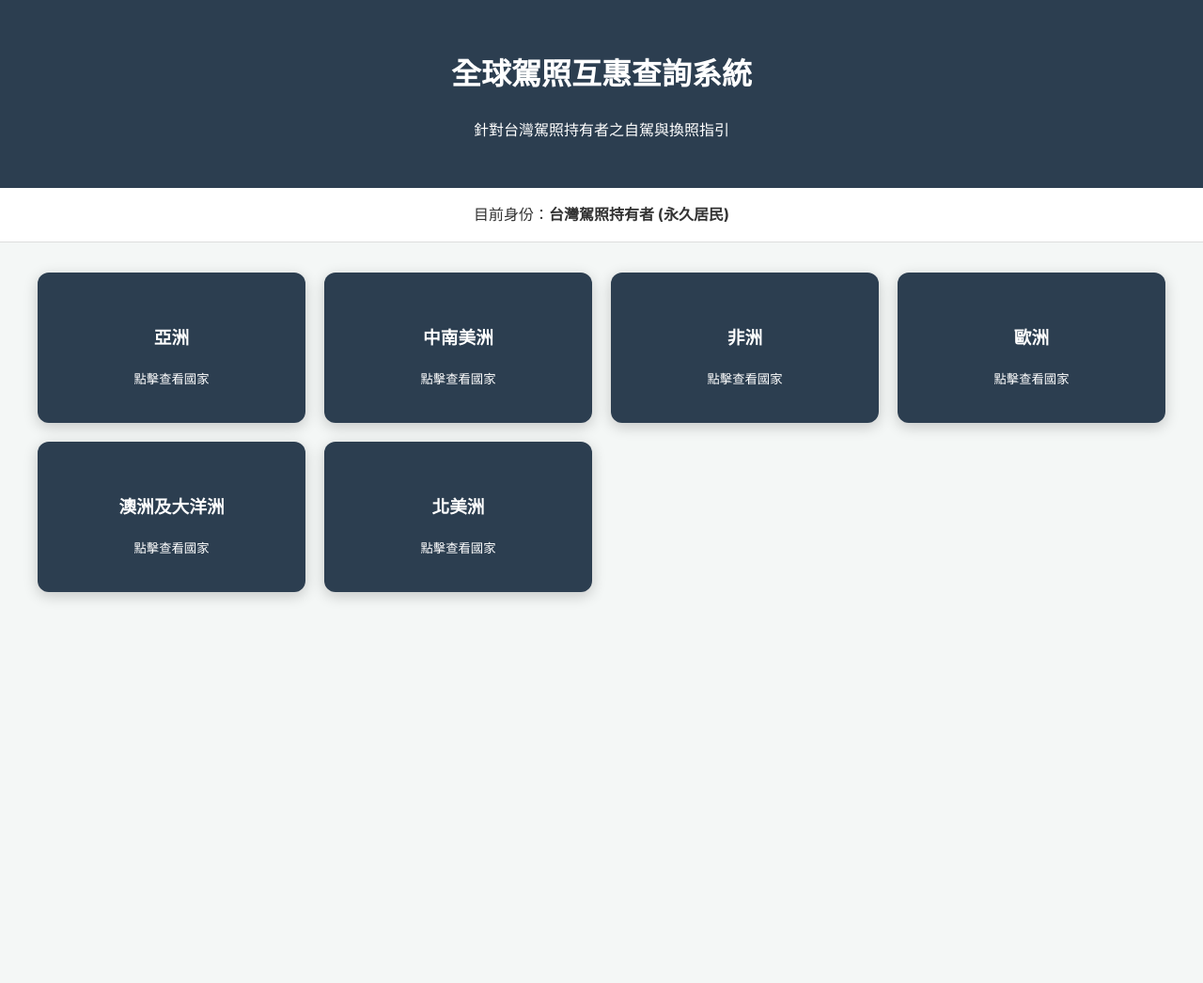
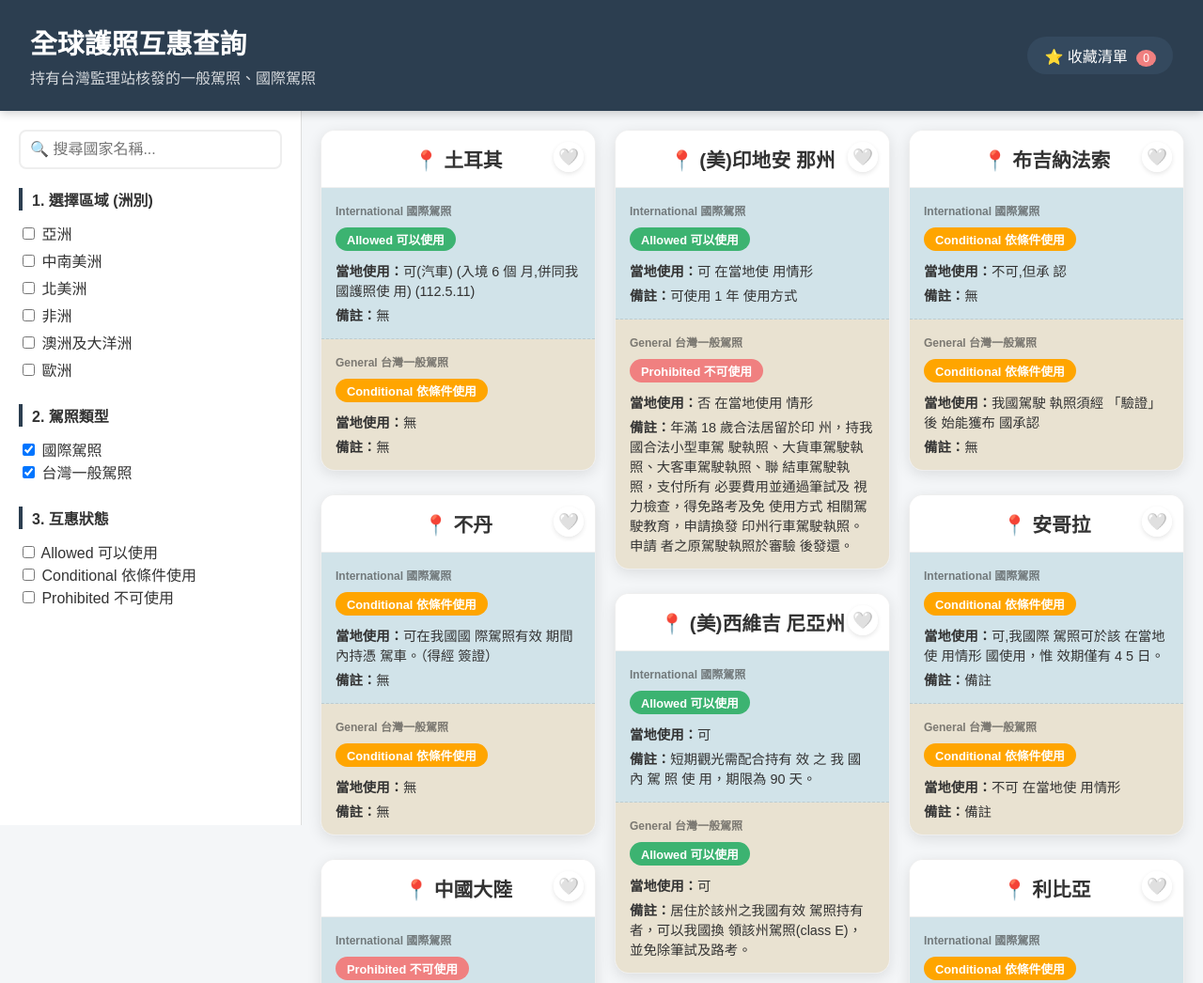
Before and after one commit to Amber0322/Driving-License-Reciprocity-Taiwanese, a plain HTML site: page index.html in a window 1280 px wide. Shown: the top 1046 px of the page at 94% size. Before the commit the page ends 800 px from the top, so only its background shows below. Drawn offline with Linux system fonts and the light colour scheme.

Commit message:
Version6_index.html

```diff
--- a/index.html
+++ b/index.html
@@ -3,118 +3,228 @@
 <head>
     <meta charset="UTF-8">
     <meta name="viewport" content="width=device-width, initial-scale=1.0">
-    <title>全球駕照互惠查詢索引 - UX Prototype</title>
+    <title>全球駕照互惠系統 v5.0</title>
     <style>
-        :root { --primary: #2c3e50; --success: #27ae60; --warning: #f39c12; --danger: #e74c3c; }
-        body { font-family: -apple-system, "Helvetica Neue", sans-serif; line-height: 1.6; margin: 0; background: #f4f7f6; color: #333; }
-        header { background: var(--primary); color: white; padding: 2rem; text-align: center; }
-        .filter-bar { background: #fff; padding: 1rem; text-align: center; border-bottom: 1px solid #ddd; }
+        :root {
+            --status-green: #3cb371; --status-orange: #ffa500; --status-red: #f08080;
+            --intl-bg: #d1e3e9; --tw-bg: #e9e2d1; --sidebar-w: 280px;
+        }
 
-        .grid-container { display: grid; grid-template-columns: repeat(auto-fill, minmax(280px, 1fr)); gap: 20px; padding: 2rem; max-width: 1200px; margin: 0 auto; }
+        body { font-family: "PingFang TC", sans-serif; margin: 0; background: #f4f6f8; color: #333; display: flex; flex-direction: column; }
 
-        /* 第一層：洲際卡片 */
-        .continent-card { background: var(--primary); color: white; height: 160px; display: flex; flex-direction: column; align-items: center; justify-content: center; border-radius: 12px; cursor: pointer; transition: 0.3s; box-shadow: 0 4px 15px rgba(0,0,0,0.2); }
-        .continent-card:hover { transform: translateY(-5px); background: #34495e; }
+        /* 標題與收藏購物車 */
+        header { background: #2c3e50; color: white; padding: 1.5rem 2rem; display: flex; justify-content: space-between; align-items: center; position: sticky; top: 0; z-index: 1000; box-shadow: 0 2px 10px rgba(0,0,0,0.2); }
+        .header-titles h1 { margin: 0; font-size: 1.8rem; }
+        .header-titles h3 { margin: 5px 0 0; font-weight: 300; font-size: 1rem; opacity: 0.8; }
 
-        /* 第二層：國家卡片 */
-        .country-card { background: white; border-radius: 10px; padding: 20px; cursor: pointer; border-left: 8px solid #ccc; transition: 0.3s; box-shadow: 0 2px 10px rgba(0,0,0,0.05); }
-        .country-card:hover { box-shadow: 0 5px 15px rgba(0,0,0,0.1); }
-        .country-card.status-success { border-left-color: var(--success); }
-        .country-card.status-warning { border-left-color: var(--warning); }
-        .country-card.status-danger { border-left-color: var(--danger); }
+        .fav-cart { position: relative; cursor: pointer; background: #34495e; padding: 8px 18px; border-radius: 25px; transition: 0.2s; }
+        .fav-cart:hover { background: #455a64; }
+        .fav-count { background: var(--status-red); color: white; border-radius: 50%; padding: 2px 7px; font-size: 0.75rem; margin-left: 5px; }
+        .fav-popup { display: none; position: absolute; top: 50px; right: 0; width: 280px; background: white; color: #333; box-shadow: 0 8px 30px rgba(0,0,0,0.3); border-radius: 12px; padding: 15px; z-index: 1001; }
+        .fav-item { padding: 8px 0; border-bottom: 1px solid #eee; display: flex; justify-content: space-between; align-items: center; font-size: 0.9rem; }
 
-        .badge { display: inline-block; padding: 2px 8px; border-radius: 4px; font-size: 0.75rem; font-weight: bold; margin-bottom: 8px; text-transform: uppercase; }
-        .badge-success { background: #d4edda; color: #155724; }
-        .badge-warning { background: #fff3cd; color: #856404; }
-        .badge-danger { background: #f8d7da; color: #721c24; }
+        .main-layout { display: flex; flex: 1; }
 
-        .details { max-height: 0; overflow: hidden; transition: max-height 0.4s ease; font-size: 0.9rem; color: #666; }
-        .active .details { max-height: 500px; margin-top: 15px; border-top: 1px dashed #eee; padding-top: 10px; }
+        /* 側邊欄：新增搜尋框 */
+        aside { width: var(--sidebar-w); background: #fff; padding: 20px; border-right: 1px solid #ddd; height: calc(100vh - 80px); position: sticky; top: 80px; overflow-y: auto; }
+        .search-box { width: 100%; padding: 10px; border: 2px solid #eee; border-radius: 8px; margin-bottom: 20px; box-sizing: border-box; font-size: 1rem; }
+        .search-box:focus { border-color: #3498db; outline: none; }
 
-        #back-btn { margin: 20px; padding: 10px 20px; cursor: pointer; background: #eee; border: none; border-radius: 5px; font-weight: bold; }
+        .filter-group { margin-bottom: 25px; }
+        .filter-group h4 { margin: 0 0 12px; border-left: 4px solid #2c3e50; padding-left: 10px; }
+
+        /* Pinterest 佈局 */
+        .content { flex: 1; padding: 20px; }
+        .masonry { column-count: 3; column-gap: 20px; }
+
+        /* 國家群組卡片 */
+        .country-group { break-inside: avoid; margin-bottom: 25px; border-radius: 15px; overflow: hidden; box-shadow: 0 4px 15px rgba(0,0,0,0.1); background: white; border: 1px solid #eee; position: relative; }
+        .group-header { background: #fff; padding: 15px; text-align: center; font-size: 1.3rem; font-weight: bold; border-bottom: 1px solid #f0f0f0; }
+
+        .sub-card { padding: 15px; border-bottom: 1px dashed rgba(0,0,0,0.1); }
+        .sub-card:last-child { border-bottom: none; }
+        .type-intl { background: var(--intl-bg); }
+        .type-gen { background: var(--tw-bg); }
+
+        .badge { display: inline-block; padding: 3px 12px; border-radius: 20px; color: white; font-size: 0.8rem; font-weight: bold; margin: 10px 0; }
+        .bg-success { background: var(--status-green); }
+        .bg-warning { background: var(--status-orange); }
+        .bg-danger { background: var(--status-red); }
+
+        .fav-btn { position: absolute; top: 12px; right: 12px; border: none; background: rgba(255,255,255,0.9); border-radius: 50%; width: 32px; height: 32px; cursor: pointer; font-size: 1.1rem; display: flex; align-items: center; justify-content: center; box-shadow: 0 2px 5px rgba(0,0,0,0.1); }
+
+        /* RWD */
+        @media (max-width: 1200px) { .masonry { column-count: 2; } }
+        @media (max-width: 768px) {
+            .main-layout { flex-direction: column; }
+            aside { width: 100%; height: auto; position: relative; top: 0; border-right: none; border-bottom: 1px solid #ddd; }
+            .masonry { column-count: 1; }
+        }
+
+        footer { text-align: center; padding: 25px; font-size: 0.85rem; color: #777; background: #fff; border-top: 1px solid #eee; line-height: 1.6; }
     </style>
 </head>
 <body>
 
 <header>
-    <h1>全球駕照互惠查詢系統</h1>
-    <p>針對台灣駕照持有者之自駕與換照指引</p>
+    <div class="header-titles">
+        <h1>全球護照互惠查詢</h1>
+        <h3>持有台灣監理站核發的一般駕照、國際駕照</h3>
+    </div>
+    <div class="fav-cart" onclick="toggleFavPopup()">
+        ⭐ 收藏清單 <span class="fav-count" id="fav-count">0</span>
+        <div class="fav-popup" id="fav-popup" onclick="event.stopPropagation()">
+            <h4 style="margin-top:0; border-bottom:1px solid #eee; padding-bottom:8px;">已收藏國家</h4>
+            <div id="fav-list">尚未收藏項目</div>
+        </div>
+    </div>
 </header>
 
-<div class="filter-bar">
-    <label>目前身份：<strong>台灣駕照持有者 (永久居民)</strong></label>
+<div class="main-layout">
+    <aside>
+        <input type="text" id="search-input" class="search-box" placeholder="🔍 搜尋國家名稱..." oninput="render()">
+
+        <div class="filter-group">
+            <h4>1. 選擇區域 (洲別)</h4>
+            <div id="region-filters"></div>
+        </div>
+
+        <div class="filter-group">
+            <h4>2. 駕照類型</h4>
+            <label><input type="checkbox" value="intl" class="type-chk" checked> 國際駕照</label><br>
+            <label><input type="checkbox" value="gen" class="type-chk" checked> 台灣一般駕照</label>
+        </div>
+
+        <div class="filter-group">
+            <h4>3. 互惠狀態</h4>
+            <label><input type="checkbox" value="success" class="status-chk"> Allowed 可以使用</label><br>
+            <label><input type="checkbox" value="warning" class="status-chk"> Conditional 依條件使用</label><br>
+            <label><input type="checkbox" value="danger" class="status-chk"> Prohibited 不可使用</label>
+        </div>
+    </aside>
+
+    <main class="content">
+        <div class="masonry" id="card-grid"></div>
+    </main>
 </div>
 
-<main id="app">
-    <section id="continents-view">
-        <div class="grid-container" id="continent-grid"></div>
-    </section>
-
-    <section id="countries-view" style="display:none;">
-        <button id="back-btn" onclick="showContinents()">← 返回區域選擇</button>
-        <div class="grid-container" id="country-grid"></div>
-    </section>
-</main>
+<footer>
+    資料來源：中華民國交通部公路總局 | 最後更新：2026-01-23 <br>
+    最新資訊請確認公路總局網站
+</footer>
 
 <script>
-    const CONFIG = { dataUrl: 'data/data.json' };
-    let allData = [];
-    const continents = ["亞洲", "中南美洲", "非洲", "歐洲", "澳洲及大洋洲", "北美洲"];
+    const labels = { success: "Allowed 可以使用", warning: "Conditional 依條件使用", danger: "Prohibited 不可使用" };
+    let uniqueData = [];
+    let favorites = new Set(JSON.parse(localStorage.getItem('favCountries')) || []);
 
-    async function fetchData() {
-        try {
-            const res = await fetch(CONFIG.dataUrl);
-            allData = await res.json();
-            renderContinents();
-        } catch (e) {
-            console.error("資料載入失敗:", e);
-            document.body.innerHTML += "<p style='text-align:center; color:red;'>無法載入 data/data.json，請確認檔案路徑是否正確。</p>";
+    async function init() {
+        const res = await fetch(`data/data.json?t=${Date.now()}`);
+        const raw = await res.json();
+
+        // --- 去重邏輯 ---
+        const dataMap = new Map();
+        raw.forEach(item => { if (item.country) dataMap.set(item.country.trim(), item); });
+        uniqueData = Array.from(dataMap.values());
+
+        setupRegionFilters();
+        updateFavUI();
+        render();
+    }
+
+    function setupRegionFilters() {
+        const regions = [...new Set(uniqueData.map(d => d.region))];
+        const container = document.getElementById('region-filters');
+        regions.forEach(r => {
+            const el = document.createElement('div');
+            el.innerHTML = `<label style="display:block; margin:5px 0;"><input type="checkbox" value="${r}" class="region-chk"> ${r}</label>`;
+            el.onchange = render;
+            container.appendChild(el);
+        });
+        document.querySelectorAll('.type-chk, .status-chk').forEach(c => c.onchange = render);
+    }
+
+    function render() {
+        const keyword = document.getElementById('search-input').value.toLowerCase();
+        const activeRegions = Array.from(document.querySelectorAll('.region-chk:checked')).map(c => c.value);
+        const activeTypes = Array.from(document.querySelectorAll('.type-chk:checked')).map(c => c.value);
+        const activeStatus = Array.from(document.querySelectorAll('.status-chk:checked')).map(c => c.value);
+
+        const grid = document.getElementById('card-grid');
+        grid.innerHTML = '';
+
+        const filtered = uniqueData.filter(d => {
+            const nameMatch = d.country.toLowerCase().includes(keyword);
+            const regMatch = activeRegions.length === 0 || activeRegions.includes(d.region);
+            const statusMatch = activeStatus.length === 0 || activeStatus.includes(d.international.status) || activeStatus.includes(d.general.status);
+            return nameMatch && regMatch && statusMatch;
+        });
+
+        filtered.forEach(item => {
+            const showIntl = activeTypes.includes('intl');
+            const showGen = activeTypes.includes('gen');
+            if (!showIntl && !showGen) return;
+
+            const group = document.createElement('div');
+            group.className = 'country-group';
+            const isFav = favorites.has(item.country);
+
+            group.innerHTML = `
+                <button class="fav-btn" onclick="toggleFav('${item.country}')">${isFav ? '❤️' : '🤍'}</button>
+                <div class="group-header">📍 ${item.country}</div>
+                ${showIntl ? renderSubCard(item.international, 'International 國際駕照', 'intl') : ''}
+                ${showGen ? renderSubCard(item.general, 'General 台灣一般駕照', 'gen') : ''}
+            `;
+            grid.appendChild(group);
+        });
+    }
+
+    function renderSubCard(info, title, type) {
+        return `
+            <div class="sub-card type-${type}">
+                <div style="font-size:0.75rem; font-weight:bold; opacity:0.6;">${title}</div>
+                <div class="badge bg-${info.status}">${labels[info.status]}</div>
+                <div style="font-size:0.9rem;"><strong>當地使用：</strong>${info.usage || '無'}</div>
+                <div style="font-size:0.9rem; margin-top:5px;"><strong>備註：</strong>${info.notes || '無'}</div>
+            </div>
+        `;
+    }
+
+    // 收藏邏輯：持久化存儲於 localStorage
+    function toggleFav(country) {
+        if (favorites.has(country)) favorites.delete(country);
+        else favorites.add(country);
+        localStorage.setItem('favCountries', JSON.stringify(Array.from(favorites)));
+        updateFavUI();
+        render();
+    }
+
+    function updateFavUI() {
+        const countEl = document.getElementById('fav-count');
+        const listEl = document.getElementById('fav-list');
+        countEl.innerText = favorites.size;
+
+        if (favorites.size === 0) {
+            listEl.innerHTML = '<div style="color:#999; text-align:center; padding:10px;">尚未收藏任何項目</div>';
+        } else {
+            listEl.innerHTML = Array.from(favorites).map(name => `
+                <div class="fav-item">
+                    <span>📍 ${name}</span>
+                    <button onclick="toggleFav('${name}')" style="border:none; background:none; cursor:pointer; color:#e74c3c;">✕</button>
+                </div>
+            `).join('');
         }
     }
 
-    function renderContinents() {
-        const grid = document.getElementById('continent-grid');
-        continents.forEach(name => {
-            const card = document.createElement('div');
-            card.className = 'continent-card';
-            card.innerHTML = `<h3>${name}</h3><small>點擊查看國家</small>`;
-            card.onclick = () => showCountries(name);
-            grid.appendChild(card);
-        });
+    function toggleFavPopup() {
+        const p = document.getElementById('fav-popup');
+        p.style.display = p.style.display === 'block' ? 'none' : 'block';
     }
 
-    function showCountries(region) {
-        document.getElementById('continents-view').style.display = 'none';
-        document.getElementById('countries-view').style.display = 'block';
+    // 點擊外部關閉彈窗
+    window.onclick = (e) => { if (!e.target.closest('.fav-cart')) document.getElementById('fav-popup').style.display = 'none'; }
 
-        const grid = document.getElementById('country-grid');
-        grid.innerHTML = '';
-
-        const filtered = allData.filter(d => d.region === region);
-        filtered.forEach(item => {
-            const card = document.createElement('div');
-            // 以「國際駕照」燈號作為卡片主色調
-            card.className = `country-card status-${item.international.status}`;
-            card.innerHTML = `
-                <span class="badge badge-${item.international.status}">國際駕照：${item.international.status}</span>
-                <h3 style="margin:5px 0;">${item.country}</h3>
-                <small>一般駕照換照：${item.general.status}</small>
-                <div class="details">
-                    <p><strong>🚗 當地使用：</strong>${item.international.usage}</p>
-                    <p><strong>📝 備註：</strong>${item.international.notes}</p>
-                </div>
-            `;
-            card.onclick = () => card.classList.toggle('active');
-            grid.appendChild(card);
-        });
-    }
-
-    function showContinents() {
-        document.getElementById('continents-view').style.display = 'block';
-        document.getElementById('countries-view').style.display = 'none';
-    }
-
-    fetchData();
+    init();
 </script>
 </body>
 </html>
```
